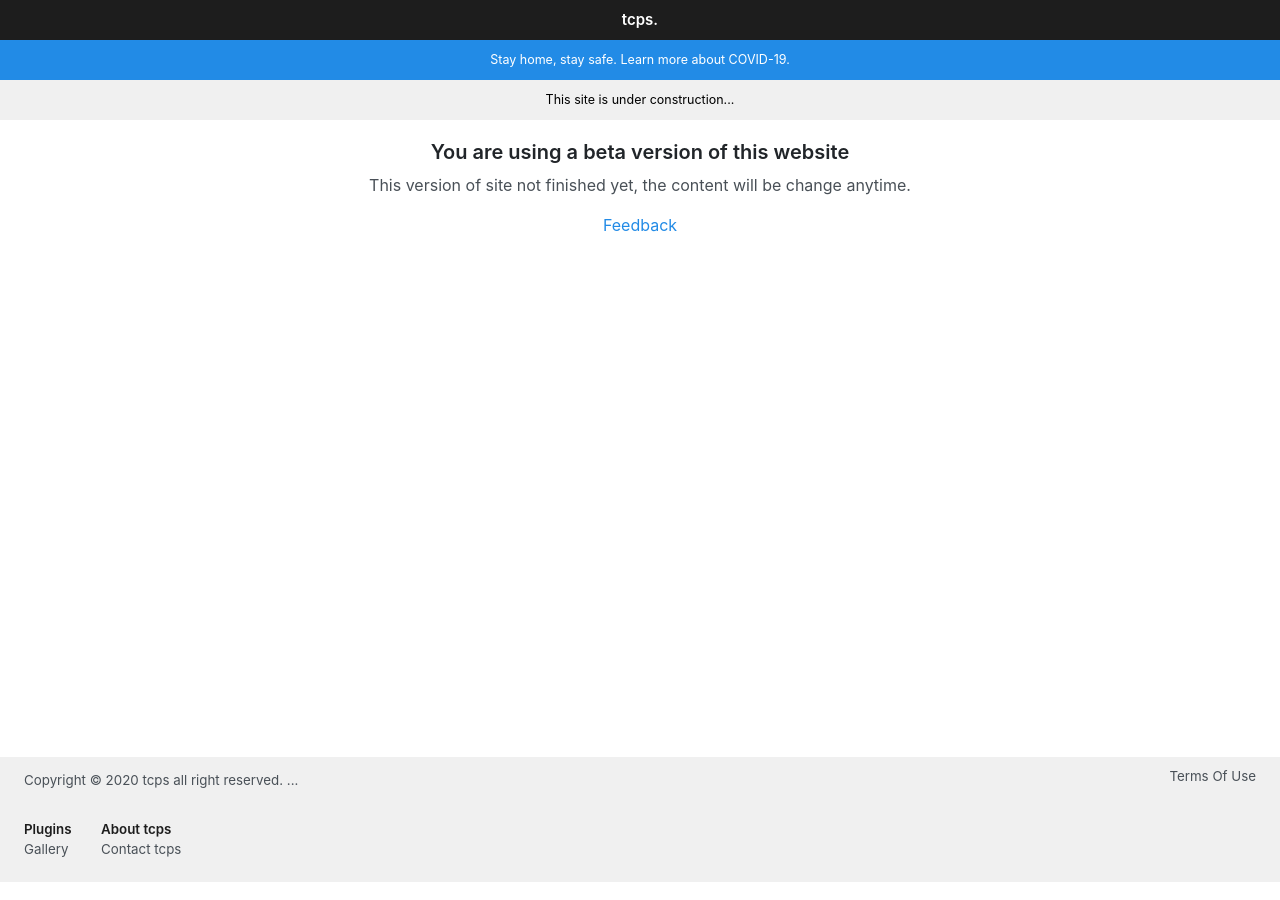
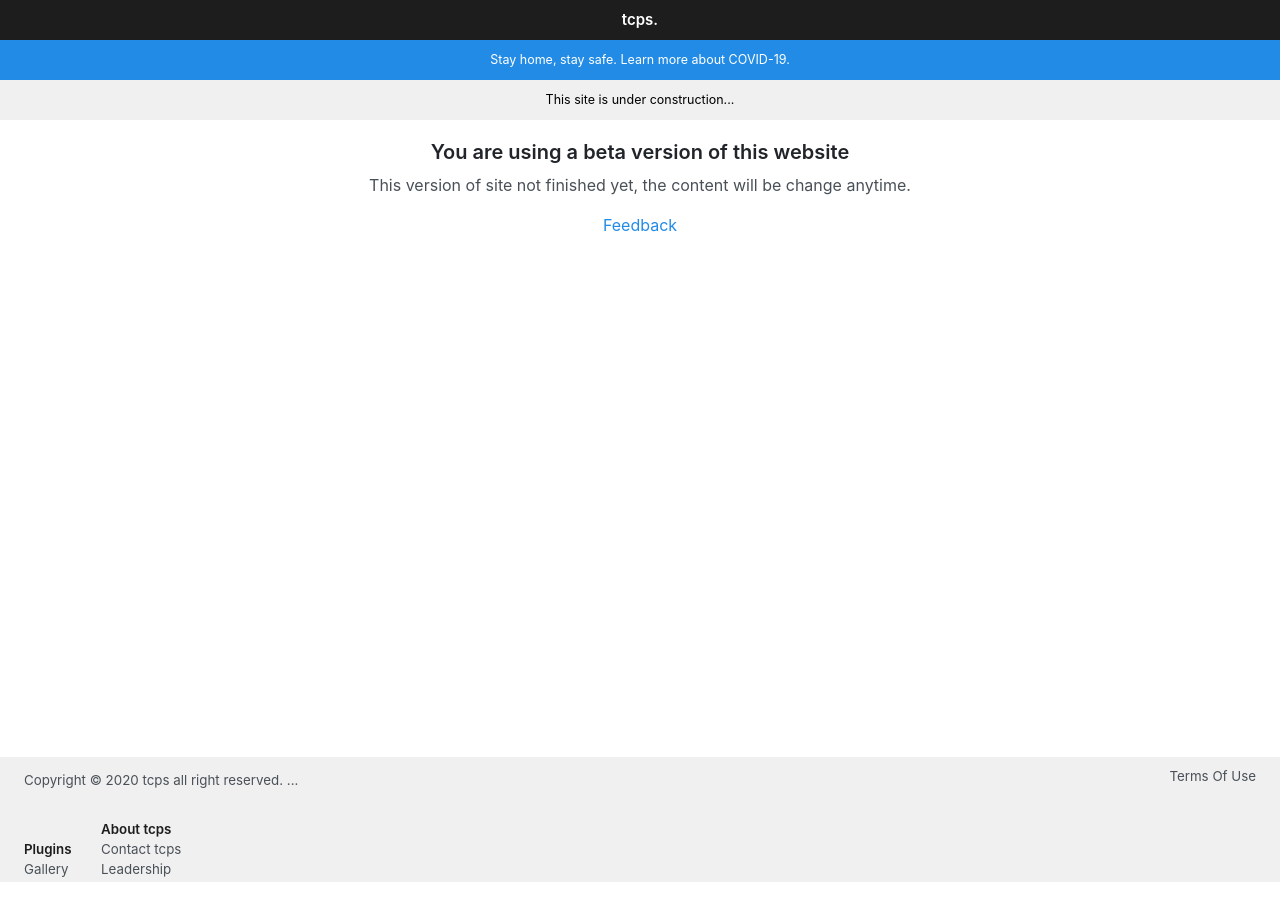
Before and after one commit to ttcps/ttcps.github.io, a Jekyll site: the page built from index.html, in a window 1280 px wide. Built offline with Jekyll 4.4.1, drawn with Linux system fonts in a browser that asks for light colours.

Commit message:
Update footer.html

```diff
--- a/_includes/footer.html
+++ b/_includes/footer.html
@@ -18,7 +18,7 @@
             </div>
             <div style="display: inline-block;padding-right: 25px；">
            <small><span style="font-weight: 600;color: #1d1d1d">About tcps</span>
-           <ul style="list-style: none;padding: 0px"><li><a href="/contact" style="color: #495057">Contact tcps</a></li></ul>
+           <ul style="list-style: none;padding: 0px"><li><a href="/contact" style="color: #495057">Contact tcps</a></li><li><a href="/leadership" style="color: #495057">Leadership</a></li></ul>
           </small>
           </div>
         </div>
```
